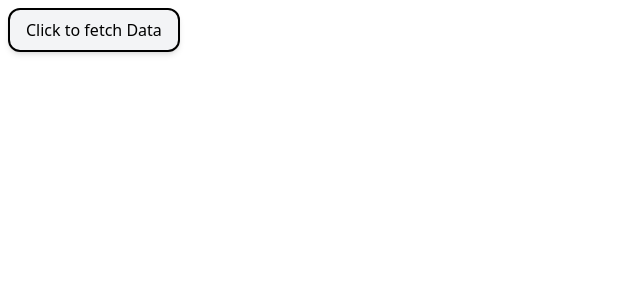
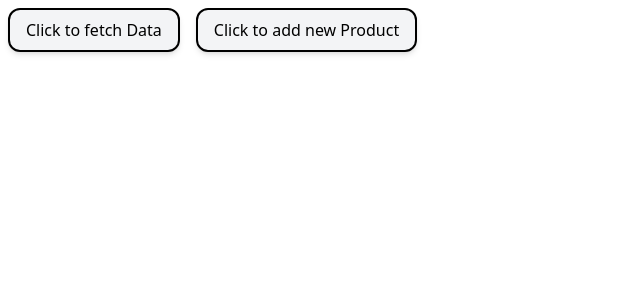
Before and after one commit to YamatoDX/apollo-client-practice, a Next.js app: page /variable in a window 1280 px wide. Shown: the top 300 px of the page, without its empty margins (0-640 px from the left). Built offline with nearby package versions, Linux system fonts and the light colour scheme; no server answers.

Commit message:
addMutation error 1

```diff
--- a/pages/variable.tsx
+++ b/pages/variable.tsx
@@ -1,5 +1,5 @@
 import React from "react";
-import { useQuery, gql } from "@apollo/client";
+import { useQuery, gql, useMutation } from "@apollo/client";
 
 export default function Variable() {
   const getProductByIdQuery = gql`
@@ -14,11 +14,28 @@ export default function Variable() {
       }
     }
   `;
+  const addProductMutation = gql`
+    mutation Something(
+      $_id: String!
+      $name: String!
+      $organisationId: String!
+    ) {
+      addProduct(_id: $_id, name: $name, organisationId: $organisationId) {
+        _id
+        name
+      }
+    }
+  `;
   const { data, error, loading, refetch } = useQuery(getProductByIdQuery, {
     variables: {
       id: "D01",
     },
   });
+  const [
+    addProductFunction,
+    { data: mutationData, loading: mutationLoading, error: mutationError },
+  ] = useMutation(addProductMutation);
+
   return (
     <>
       <button
@@ -34,6 +51,29 @@ export default function Variable() {
       >
         Click to fetch Data
       </button>
+      <button
+        className="btn"
+        onClick={async () => {
+          try {
+            const mutationResponse = await addProductFunction({
+              variables: {
+                _id: "D100",
+                name: "Sample product",
+                organisationId: "Venus",
+              },
+            });
+            console.log("mutationResponse is", mutationResponse);
+            const refetchResponse = await refetch();
+            console.log("refetchResponse is", refetchResponse);
+          } catch (err) {
+            console.error(err);
+          } finally {
+            console.log("process finished in finally block");
+          }
+        }}
+      >
+        Click to add new Product
+      </button>
     </>
   );
 }
```
